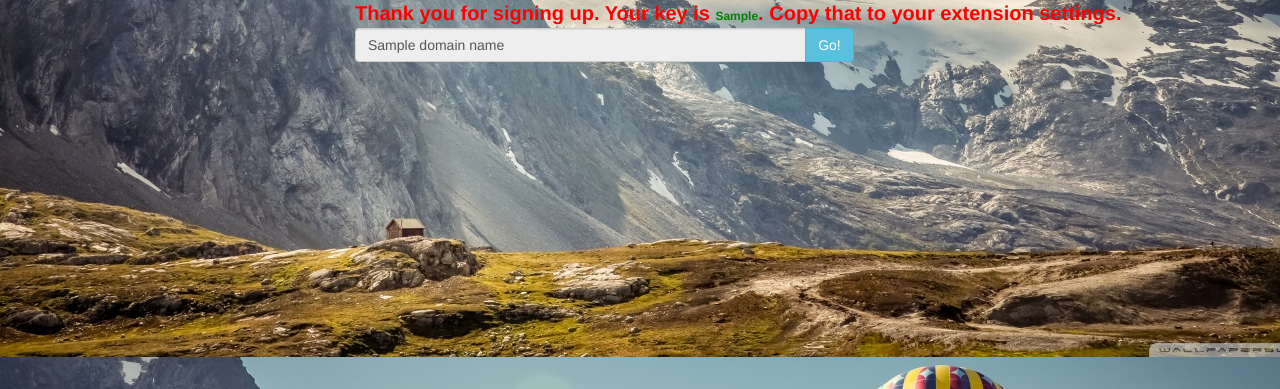
After one commit to fiterV/Youtube-analyzer, a Django app: template visualizer/templates/visualizer/newApiKeyCreated.html in a window 1280 px wide. The commit adds this page. Shown: the part 411-800 px from the top of the page. Run offline with Django 3.2, Linux system fonts and the light colour scheme; the template is opened without the code that fills it: most values are stand-ins (such as "Sample title", 1, 10 or a date in 2020); some libraries are stand-ins or nearby versions.

Commit message:
Simple api_key registration added v.0

```diff
--- a/visualizer/templates/visualizer/index.html
+++ b/visualizer/templates/visualizer/index.html
@@ -15,17 +15,37 @@
     .dialog{
         margin-top:20%;
     }
+    {% block addCss %}
+
+    {% endblock %}
 </style>
 </head>
 <body>
 
+{% block body %}
 <div class="container">
-    <div class="col-lg-offset-5 col-md-offset-6 dialog">
+    <div class="col-lg-offset-4 col-md-offset-6 dialog">
 
-        <button class="btn btn-success">Sign up</button>
+        <form class="input-group col-lg-4" method="post" action=".">
+
+                  {{ form }}
+                  <span class="input-group-btn">
+                    <button class="btn btn-success" type="submit">Sign up!</button>
+                  </span>
+        </form>
+
+        <script>
+            //$document.ready(function(){
+                $('input').addClass('form-control');
+                $('input').attr('placeholder', 'Your name');
+
+            //});
+        </script>
+
 
     </div>
 </div>
+{% endblock %}
 
 </body>
 </html>
--- /dev/null
+++ b/visualizer/templates/visualizer/newApiKeyCreated.html
@@ -0,0 +1,77 @@
+{% extends "visualizer/index.html" %}
+
+{% block addCss %}
+    img.success{
+        width:250px;
+        height:250px;
+
+    }
+    img.failed{
+        width:250px;
+        height:250px;
+
+    }
+    .row-sm-offset{
+        margin-top: 10em;
+    }
+    div.info{
+        color:red;
+        font-weight:bold;
+        font-size:20px;
+    }
+    span.api_key{
+        color:green;
+        font-weight:bold;
+        font-size:12px;
+    }
+    .error{
+        font-size:20px;
+        font-family: Helvetica, Arial, Serif;
+        font-weight:bold;
+    }
+{% endblock %}
+
+{% block body %}
+    {{ created }}
+  {% if created %}
+      <div class="container">
+            <div class="row-sm-offset col-lg-offset-3 col-md-offset-4">
+
+            <img class="img img-responsive success col-lg-offset-2" src="http://img.pngget.com/clip1/upo1qxn545h.png"/>
+
+            <div class="info">
+
+                Thank you for signing up. Your key is <span class="api_key">{{ api_key }}</span>. Copy that to your extension settings.
+
+            </div>
+
+
+                <div class="input-group col-lg-7">
+                  <input type="text" class="form-control" disabled="disabled">
+                  <span class="input-group-btn">
+                    <a href="{{ domainName }}" class="btn btn-info" type="button">Go!</a>
+                  </span>
+                </div>
+                <script>
+                    $('input').val("{{ domainName }}");
+                </script>
+            </div>
+      </div>
+  {% else %}
+
+      <div class="container">
+            <div class="row-sm-offset col-lg-offset-3 col-md-offset-4">
+
+                <img class="img img-responsive failed col-lg-offset-2" src="http://stockpictures.io/wp-content/uploads/2016/06/50254-error-button-failure-warning-problem-stop-alert-caution-safety-round-wrong-red-incorrect-free-vector-graphics-free-illustrations-free-images-royalty-free.png"/>
+
+                <div class="error">
+                    Please, provide valid name.
+                </div>
+
+            </div>
+      </div>
+
+
+
+  {% endif %}
+{% endblock %}
--- a/visualizer/urls.py
+++ b/visualizer/urls.py
@@ -17,6 +17,7 @@ from django.conf.urls import url, include
 from django.contrib import admin
 from visualizer.views import Statistics, GetApiKey
 
+app_name='visualizer'
 urlpatterns = [
     url(r'^show/(?P<code>\w{30})$', Statistics.as_view(), name='stat'),
     url(r'^$', GetApiKey.as_view(), name='index'),
```
Also changed, not shown: visualizer/forms.py (added, +14 -0 lines), visualizer/views.py (+19 -2 lines), visualizer/static/visualizer/images/mountains.jpg.
